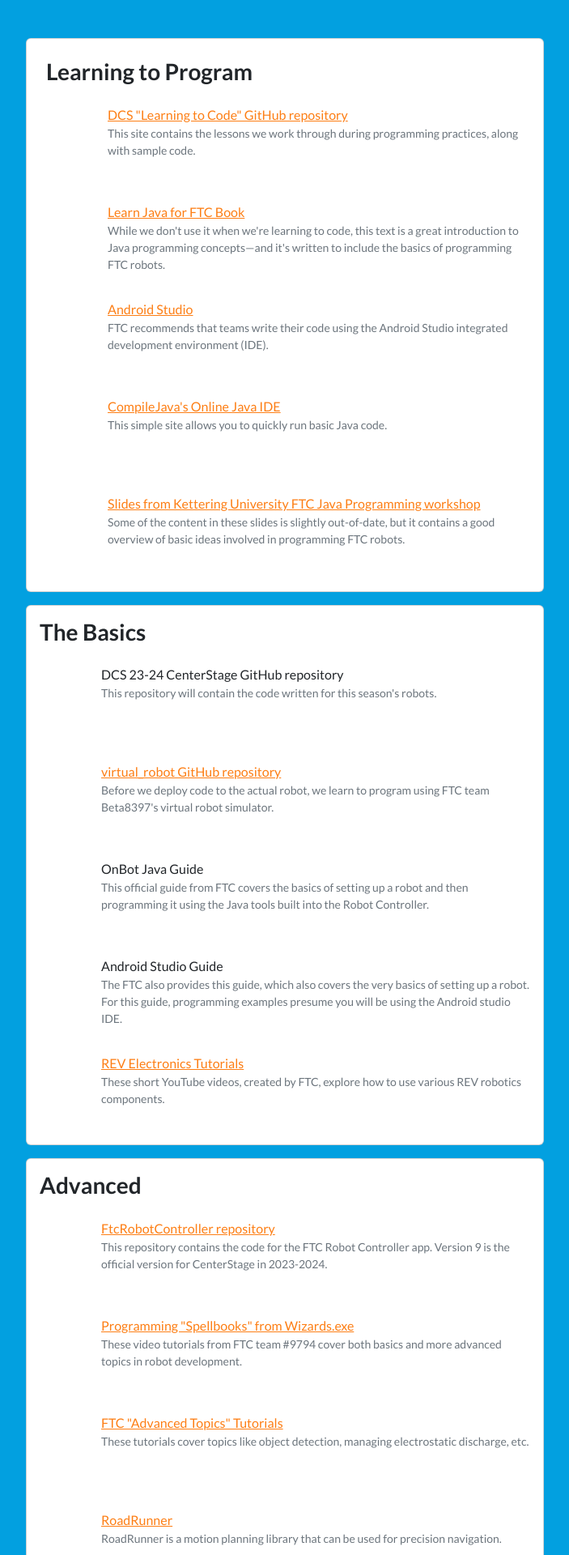
After one commit to Dutton-Christian-Robotics/dcsrobotics.club, a PHP site: page /2023-2024/teams/programming/index.php in a window 1280 px wide. The commit adds this page. Shown: the part 321-2241 px from the top of the page at 81% size, without its empty margins (288-991 px from the left). Run offline with PHP 8.4, Linux system fonts and the light colour scheme; some web fonts are replaced.

Commit message:
Updating programming resources.

```diff
--- /dev/null
+++ b/2023-2024/teams/programming/index.php
@@ -0,0 +1,220 @@
+<html>
+	<head>
+		<title>DCS Defenders Robotics</title>
+		<? include "{$_SERVER['DOCUMENT_ROOT']}/includes/header.php"; ?>
+
+	</head>
+	<body>
+		<? include "{$_SERVER['DOCUMENT_ROOT']}/includes/navbar.php"; ?>
+
+		<div class="position-relative h-20rem">
+			<div class="img-header"></div>
+			<div class="position-absolute start-0 end-0 text-white text-center" style="bottom:1rem;">
+				<h2>DCS Defenders Robotics #15815</h2>
+				<h1 class="display-3 text-shadow-3">Programming</h1>
+			</div>
+		</div>
+
+		<div class="d-flex mt-5 gap-3 flex-column flex-md-row align-items-md-start justify-content-md-center flex-wrap pb-3">
+			<div class="flex-basis-sm-40rem m-md-0 d-none">
+				<img src="/images/IMG_7377.jpg" class="w-100 rounded"/>
+			</div>
+			<div class="card flex-basis-auto flex-basis-sm-40rem m-3 m-md-0">
+				<div class="card-body p-lg-4">
+
+					<h3 class="card-title fw-bold">Learning to Program</h3>
+					<div class="d-flex gap-3 mt-4">
+						<div><i class="fa-duotone fa-chalkboard-user fa-3x text-secondary fa-fw"></i></div>
+						<div>
+							<div><a href="https://github.com/Dutton-Christian-Robotics/Learning-to-Code" target="_blank">DCS "Learning to Code" GitHub repository</a></div>
+							<div class="small text-secondary">This site contains the lessons we work through during programming practices, along with sample code.</div>
+						</div>
+					</div>
+					<div class="d-flex gap-3 mt-4">
+						<div><i class="fa-duotone fa-book fa-3x text-secondary fa-fw"></i></div>
+						<div>
+							<div><a href="media/LearnJavaForFTC.pdf" target="_blank">Learn Java for FTC Book</a></div>
+							<div class="small text-secondary">While we don't use it when we're learning to code, this text is a great introduction to Java programming concepts&mdash;and it's written to include the basics of programming FTC robots.</div>
+						</div>
+					</div>
+					<div class="d-flex gap-3 mt-4">
+						<div><i class="fa-duotone fa-brush fa-3x text-secondary fa-fw"></i></div>
+						<div>
+							<div><a href="https://developer.android.com/studio" target="_blank">Android Studio</a></div>
+							<div class="small text-secondary">FTC recommends that teams write their code using the Android Studio integrated development environment (IDE).</div>
+						</div>
+					</div>
+					<div class="d-flex gap-3 mt-4">
+						<div><i class="fa-duotone fa-mug-hot fa-3x text-secondary fa-fw"></i></div>
+						<div>
+							<div><a href="https://www.compilejava.net" target="_blank">CompileJava's Online Java IDE</a></div>
+							<div class="small text-secondary">This simple site allows you to quickly run basic Java code.</div>
+						</div>
+					</div>
+					<div class="d-flex gap-3 mt-4">
+						<div><i class="fa-duotone fa-presentation-screen fa-3x text-secondary fa-fw"></i></div>
+						<div>
+							<div><a href="http://paws.kettering.edu/~webe3546/FTCJavaProgramming.pdf" target="_blank">Slides from Kettering University FTC Java Programming workshop</a></div>
+							<div class="small text-secondary">Some of the content in these slides is slightly out-of-date, but it contains a good overview of basic ideas involved in programming FTC robots.</div>
+						</div>
+					</div>
+
+				</div>
+			</div>
+			<div class="card flex-basis-auto flex-basis-sm-40rem m-3 m-md-0">
+				<div class="card-body">
+					<h3 class="card-title fw-bold">The Basics</h3>
+
+					<div class="d-flex gap-3 mt-4">
+						<div><i class="fa-duotone fa-box fa-3x text-secondary fa-fw"></i></div>
+						<div>
+							<div><a xhref="https://github.com/Dutton-Christian-Robotics/DCS_PowerPlay_1" target="_blank">DCS 23-24 CenterStage GitHub repository</a></div>
+							<div class="small text-secondary">This repository will contain the code written for this season's robots.</div>
+						</div>
+					</div>
+
+					<div class="d-flex gap-3 mt-4">
+						<div><i class="fa-duotone fa-box fa-3x text-secondary fa-fw"></i></div>
+						<div>
+							<div><a href="https://github.com/Beta8397/virtual_robot" target="_blank">virtual_robot GitHub repository</a></div>
+							<div class="small text-secondary">Before we deploy code to the actual robot, we learn to program using FTC team Beta8397's virtual robot simulator.</div>
+						</div>
+					</div>
+
+
+					<div class="d-flex gap-3 mt-4">
+						<div><i class="fa-duotone fa-compass fa-3x text-secondary fa-fw"></i></div>
+						<div>
+							<div><a xhref="https://www.firstinspires.org/sites/default/files/uploads/resource_library/ftc/onbot-java-guide.pdf" target="_blank">OnBot Java Guide</a></div>
+							<div class="small text-secondary">This official guide from FTC covers the basics of setting up a robot and then programming it using the Java tools built into the Robot Controller.</div>
+						</div>
+					</div>
+					<div class="d-flex gap-3 mt-4">
+						<div><i class="fa-duotone fa-compass fa-3x text-secondary fa-fw"></i></div>
+						<div>
+							<div><a xhref="https://www.firstinspires.org/sites/default/files/uploads/resource_library/ftc/android-studio-guide.pdf" target="_blank">Android Studio Guide</a></div>
+							<div class="small text-secondary">The FTC also provides this guide, which also covers the very basics of setting up a robot. For this guide, programming examples presume you will be using the Android studio IDE.</div>
+						</div>
+					</div>
+
+					<div class="d-flex gap-3 mt-4">
+						<div><i class="fa-duotone fa-circle-play fa-3x text-secondary fa-fw"></i></div>
+						<div>
+							<div><a href="https://www.youtube.com/playlist?list=PLEuGrYl8iBm6SyJ41h1qQdl6en5YNCydi" target="_blank">REV Electronics Tutorials</a></div>
+							<div class="small text-secondary">These short YouTube videos, created by FTC, explore how to use various REV robotics components.</div>
+						</div>
+					</div>
+				</div>
+			</div>
+
+			<div class="card flex-basis-auto flex-basis-sm-40rem m-3 m-md-0">
+				<div class="card-body">
+					<h3 class="card-title fw-bold">Advanced</h3>
+
+					<div class="d-flex gap-3 mt-4">
+						<div><i class="fa-duotone fa-box fa-3x text-secondary fa-fw"></i></div>
+						<div>
+							<div><a href="https://github.com/FIRST-Tech-Challenge/FtcRobotController/tree/master" target="_blank">FtcRobotController repository</a></div>
+							<div class="small text-secondary">This repository contains the code for the FTC Robot Controller app. Version 9 is the official version for CenterStage in 2023-2024.</div>
+						</div>
+					</div>
+					<div class="d-flex gap-3 mt-4">
+						<div><i class="fa-duotone fa-book-sparkles fa-3x text-secondary fa-fw"></i></div>
+						<div>
+							<div><a href="https://wizards-exe.weebly.com/our-spellbooks.html" target="_blank">Programming "Spellbooks" from Wizards.exe</a></div>
+							<div class="small text-secondary">These video tutorials from FTC team #9794 cover both basics and more advanced topics in robot development.</div>
+						</div>
+					</div>
+					<div class="d-flex gap-3 mt-4">
+						<div><i class="fa-duotone fa-book-open-cover fa-3x text-secondary fa-fw"></i></div>
+						<div>
+							<div><a href="https://github.com/FIRST-Tech-Challenge/FtcRobotController/wiki/Advanced-Topics" target="_blank">FTC "Advanced Topics" Tutorials</a></div>
+							<div class="small text-secondary">These tutorials cover topics like object detection, managing electrostatic discharge, etc.</div>
+						</div>
+					</div>
+					<div class="d-flex gap-3 mt-4">
+						<div><i class="fa-duotone fa-road fa-3x text-secondary fa-fw"></i></div>
+						<div>
+							<div><a href="https://learnroadrunner.com" target="_blank">RoadRunner</a></div>
+							<div class="small text-secondary">RoadRunner is a motion planning library that can be used for precision navigation.</div>
+						</div>
+					</div>
+					<div class="d-flex gap-3 mt-4">
+						<div><i class="fa-duotone fa-ruler fa-3x text-secondary fa-fw"></i></div>
+						<div>
+							<div><a href="https://openodometry.weebly.com" target="_blank">OpenOdometry</a></div>
+							<div class="small text-secondary">Information about building "dead wheel" odometry pods for more precise motion control.</div>
+						</div>
+					</div>
+
+					<div class="d-flex gap-3 mt-4">
+						<div><i class="fa-duotone fa-arrow-trend-up fa-3x text-secondary fa-fw"></i></div>
+						<div>
+							<div><a href="https://www.ctrlaltftc.com" target="_blank">CTRL ALT FTC</a></div>
+							<div class="small text-secondary">This guide from FTC Team #19376 covers the basics of control theory.</div>
+						</div>
+					</div>
+					<div class="d-flex gap-3 mt-4">
+						<div><i class="fa-duotone fa-gauge fa-3x text-secondary fa-fw"></i></div>
+						<div>
+							<div><a href="https://acmerobotics.github.io/ftc-dashboard/" target="_blank">FTC Dashboard</a></div>
+							<div class="small text-secondary">A utility that aids in debugging FTC robots, allowing a web browser to connect to a special "dashboard" view of information from the robot.</div>
+						</div>
+					</div>
+
+				</div>
+			</div>
+
+			<div class="card flex-basis-auto flex-basis-sm-40rem m-3 m-md-0">
+				<div class="card-body">
+					<h3 class="card-title fw-bold">Vision</h3>
+
+					<div class="d-flex gap-3 mt-4">
+						<div><i class="fa-duotone fa-eye fa-3x text-secondary fa-fw"></i></div>
+						<div>
+							<div><a href="https://ftc-docs.firstinspires.org/en/latest/apriltag/vision_portal/visionportal_overview/visionportal-overview.html" target="_blank">VisionPortal Overview</a></div>
+							<div class="small text-secondary">VisionPortal is the new FTC API for most vision tasks. It includes sensing for AprilTags, as well as the functionality of EasyOpenCV.</div>
+						</div>
+					</div>
+
+					<div class="d-flex gap-3 mt-4">
+						<div><i class="fa-duotone fa-box fa-3x text-secondary fa-fw"></i></div>
+						<div>
+							<div><a href="https://github.com/OpenFTC/EasyOpenCV" target="_blank">EasyOpenCV repository</a></div>
+							<div class="small text-secondary">The code in this repository, created by the OpenFTC group, provides a simplified way to use the OpenCV computer vision library with FTC robots.</div>
+						</div>
+					</div>
+					<div class="d-flex gap-3 mt-4">
+						<div><i class="fa-duotone fa-box fa-3x text-secondary fa-fw"></i></div>
+						<div>
+							<div><a href="https://github.com/deltacv/EOCV-Sim" target="_blank">EOCV-Sim repository</a></div>
+							<div class="small text-secondary">This repository contains a Java application that can be used for testing and debugging OpenCV pipelines.</div>
+						</div>
+					</div>
+					<div class="d-flex gap-3 mt-4">
+						<div><i class="fa-duotone fa-box fa-3x text-secondary fa-fw"></i></div>
+						<div>
+							<div><a href="https://april.eecs.umich.edu/software/apriltag" target="_blank">AprilTags</a></div>
+							<div class="small text-secondary">AprilTags are a two dimensional barcode technology that can be used in image recognition.</div>
+						</div>
+					</div>
+
+					<div class="d-flex gap-3 mt-4">
+						<div><i class="fa-duotone fa-box fa-3x text-secondary fa-fw"></i></div>
+						<div>
+							<div><a href="https://github.com/OpenFTC/EOCV-AprilTag-Plugin" target="_blank">AprilTags Plugin</a></div>
+							<div class="small text-secondary">A repository that adds the ability to detect AprilTags.</div>
+						</div>
+					</div>
+
+
+
+				</div>
+			</div>
+
+		</div>
+	<? include "{$_SERVER['DOCUMENT_ROOT']}/includes/footer.php"; ?>
+
+		<script src="/js/bootstrap.bundle.min.js" crossorigin="anonymous"></script>
+	</body>
+</html>
--- a/index.php
+++ b/index.php
@@ -48,7 +48,7 @@
 						<div><i class="fa-duotone fa-hexagon-image fa-3x text-secondary fa-fw"></i></div>
 						<div>
 							<div class="fw-bold"><a href="/2023-2024">CenterStage</a></div>
-							<div class="small text-secondary">The game for the 23-24 season is "CenterStage." Use this page for access to official game materials."</div>
+							<div class="small text-secondary">The game for the 23-24 season is "CenterStage." Use this page for access to official game materials.</div>
 						</div>
 					</div>
 
```
Also changed, not shown: 2023-2024/index.php (+4 -3 lines).
